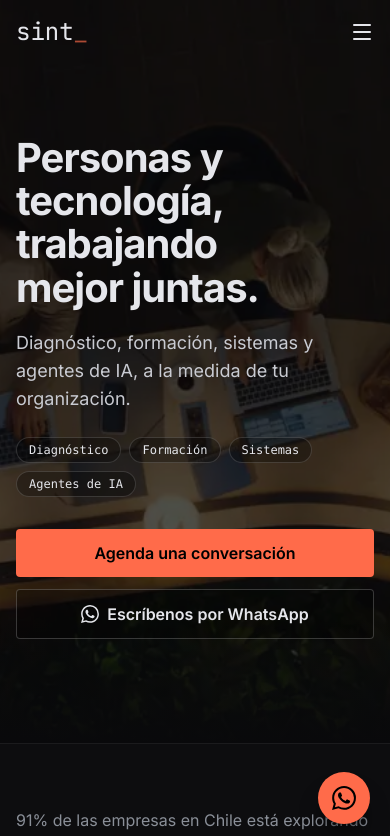
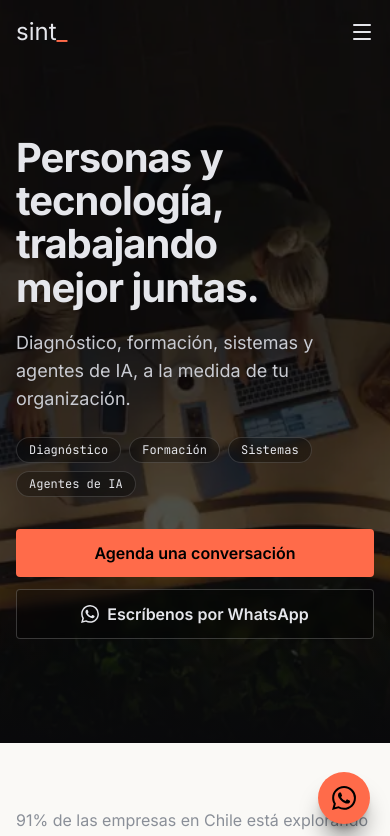
Before and after one commit to JoseSebaLM/SINT, a Next.js app: page / in a window 390 px wide. Shown: the top 836 px of the page. Built offline with nearby package versions, Linux system fonts and the light colour scheme.

Commit message:
feat(tema): tokens de papel y tinta, tipografía y clases base
Co-Authored-By: Claude Opus 5.5 <noreply@anthropic.com>

```diff
--- a/app/globals.css
+++ b/app/globals.css
@@ -2,76 +2,91 @@
 @tailwind components;
 @tailwind utilities;
 
-:root {
-  --background: #09090B;
-  --foreground: #E5E6EB;
+@layer base {
+  :root {
+    /* Papel y tinta */
+    --paper: 250 249 246;      /* #FAF9F6 fondo de la página */
+    --paper-2: 243 241 236;    /* #F3F1EC fondo de los ejemplos y bandas suaves */
+    --surface: 255 255 255;    /* #FFFFFF tarjetas e interfaces */
+    --ink: 22 20 15;           /* #16140F texto principal, botón principal, bandas oscuras */
+    --ink-2: 85 81 74;         /* #55514A texto secundario (7,5:1 sobre papel) */
+    --ink-3: 107 102 93;       /* #6B665D texto terciario y etiquetas (5,4:1 sobre papel) */
+    --line: 230 226 218;       /* #E6E2DA líneas finas */
+    --line-2: 213 208 198;     /* #D5D0C6 bordes de controles */
+
+    /* Marca */
+    --accent: 255 107 74;      /* #FF6B4A naranja Sint: rellenos y gráficos, nunca texto sobre claro */
+    --accent-ink: 184 55 26;   /* #B8371A naranja para texto sobre claro (5,2:1) */
+    --accent-soft: 255 233 226;/* #FFE9E2 fondo suave de acento */
+    --ok: 27 122 75;           /* #1B7A4B solo para estados: "en línea", indicadores sobre 90 */
+
+    /* Sobre bandas oscuras (fondo ink) */
+    --on-night: 245 243 238;   /* #F5F3EE texto */
+    --on-night-2: 168 163 154; /* #A8A39A texto secundario (7,3:1) */
+    --line-night: 52 49 43;    /* #34312B líneas */
+  }
+
+  html { scroll-behavior: smooth; -webkit-text-size-adjust: 100%; }
+  body { @apply bg-paper font-sans text-ink antialiased; }
+  section[id], article[id] { scroll-margin-top: 5rem; }
+
+  :focus-visible { outline: 2px solid rgb(var(--ink)); outline-offset: 3px; border-radius: 6px; }
+  .night :focus-visible { outline-color: rgb(var(--accent)); }
+
+  summary::-webkit-details-marker { display: none; }
 }
 
-html {
-  scroll-behavior: smooth;
+@layer components {
+  .container-page { @apply mx-auto w-full max-w-[75rem] px-5 sm:px-8; }
+
+  /* Tipografía */
+  .h-display { @apply text-balance text-[2.375rem] font-semibold leading-[1.05] tracking-[-0.035em] sm:text-[3.5rem] lg:text-[4.5rem] lg:leading-[1.02]; }
+  .h-section { @apply text-balance text-[1.875rem] font-semibold leading-[1.1] tracking-[-0.03em] md:text-[2.75rem] md:leading-[1.08]; }
+  .h-line { @apply text-[1.75rem] font-semibold leading-[1.1] tracking-[-0.025em] md:text-[2.25rem]; }
+  .lead { @apply text-[1.0625rem] leading-relaxed text-ink-2 md:text-xl md:leading-relaxed; }
+  .eyebrow { @apply text-sm font-medium text-accent-ink; }
+  .index { @apply font-mono text-[0.8125rem] text-ink-3; }
+
+  /* Botones: siempre píldora, 48 px de alto (40 en el encabezado) */
+  .btn { @apply inline-flex h-12 items-center justify-center gap-2 whitespace-nowrap rounded-full px-6 text-[0.9375rem] font-medium transition-colors duration-200; }
+  .btn-primary { @apply bg-ink text-white hover:bg-[#33302A]; }
+  .btn-secondary { @apply border border-line-2 bg-surface text-ink hover:border-ink; }
+  .btn-accent { @apply bg-accent text-ink hover:bg-[#FF8566]; }
+  .btn-night { @apply border border-line-night text-on-night hover:border-on-night; }
+  .btn-sm { @apply h-10 px-5 text-sm; }
+
+  .link-arrow { @apply inline-flex items-center gap-1.5 text-[0.9375rem] font-medium text-ink underline decoration-line-2 underline-offset-[6px] transition-colors hover:decoration-ink; }
+
+  /* Marco de los ejemplos visuales */
+  .stage { @apply rounded-3xl bg-paper-2 p-4 sm:p-8 lg:p-10; }
+  .stage-label { @apply mb-4 flex items-center gap-2 text-[0.8125rem] text-ink-3 sm:mb-6; }
+  .tag-ejemplo { @apply rounded-full border border-line-2 bg-surface px-2.5 py-0.5 text-xs font-medium text-ink-2; }
+  .mock { @apply mx-auto w-full max-w-[30rem] rounded-2xl border border-line bg-surface shadow-float; }
 }
 
-body {
-  color: var(--foreground);
-  background-color: #09090B;
-  font-family: var(--font-inter), system-ui, sans-serif;
-}
+/* Logo: el cursor parpadea tres veces al cargar y descansa */
+@keyframes blink { 50% { opacity: 0.15; } }
+.logo-cursor { animation: blink 1.1s 3; }
 
-/* Las secciones quedan visibles bajo el encabezado fijo al navegar con anclas */
-section[id] {
-  scroll-margin-top: 4.5rem;
-}
+/* Secuencias de los ejemplos. Por defecto todo está en su estado final (sin JS se ve completo).
+   El componente <Secuencia> pone data-seq="wait" al montar y "run" cuando entra en pantalla. */
+@keyframes seq-in { from { opacity: 0; transform: translateY(8px); } to { opacity: 1; transform: none; } }
+@keyframes seq-bar { from { transform: scaleX(0); } to { transform: scaleX(1); } }
+@keyframes seq-ring { from { stroke-dashoffset: 100; } }
+[data-seq="wait"] .seq { opacity: 0; }
+[data-seq="wait"] .seq-bar { transform: scaleX(0); }
+[data-seq="wait"] .seq-ring { stroke-dashoffset: 100; }
+[data-seq="run"] .seq { animation: seq-in 0.5s cubic-bezier(0.2, 0.7, 0.2, 1) both; animation-delay: calc(var(--i, 0) * var(--step, 0.5s)); }
+[data-seq="run"] .seq-bar { animation: seq-bar 0.7s cubic-bezier(0.2, 0.7, 0.2, 1) both; animation-delay: calc(var(--i, 0) * 0.12s); }
+[data-seq="run"] .seq-ring { animation: seq-ring 1s cubic-bezier(0.2, 0.7, 0.2, 1) both; animation-delay: calc(var(--i, 0) * 0.15s); }
+.seq-bar { transform-origin: left; }
 
-:focus-visible {
-  outline: 2px solid #FF6B4A;
-  outline-offset: 3px;
-  border-radius: 4px;
-}
-
-/* Cursor del logo sint_ */
-@keyframes blink {
-  0%, 100% { opacity: 1; }
-  50% { opacity: 0.2; }
-}
-
-.logo-cursor {
-  animation: blink 1.2s infinite;
-}
-
-/* Entrada suave de la portada; se desactiva con prefers-reduced-motion */
-@keyframes rise {
-  from { opacity: 0; transform: translateY(12px); }
-  to { opacity: 1; transform: none; }
-}
-
-.rise {
-  animation: rise 0.6s ease-out both;
-}
-
-/* Preguntas frecuentes: el ícono + gira al abrir */
-details[open] > summary .faq-icon {
-  transform: rotate(45deg);
-}
-
-summary::-webkit-details-marker {
-  display: none;
-}
+details[open] > summary .faq-icon { transform: rotate(45deg); }
 
 @media (prefers-reduced-motion: reduce) {
-  html {
-    scroll-behavior: auto;
-  }
-
-  *,
-  *::before,
-  *::after {
-    animation: none !important;
-    transition: none !important;
-  }
+  html { scroll-behavior: auto; }
+  *, *::before, *::after { animation: none !important; transition: none !important; }
+  [data-seq] .seq { opacity: 1 !important; }
+  [data-seq] .seq-bar { transform: none !important; }
+  [data-seq] .seq-ring { stroke-dashoffset: var(--off) !important; }
 }
-
-@layer utilities {
-  .text-balance {
-    text-wrap: balance;
-  }
-}
--- a/app/layout.tsx
+++ b/app/layout.tsx
@@ -3,17 +3,8 @@ import { Inter, JetBrains_Mono } from "next/font/google";
 import { site } from "./content/home";
 import "./globals.css";
 
-const inter = Inter({
-  subsets: ["latin"],
-  variable: "--font-inter",
-  display: "swap",
-});
-
-const jetbrainsMono = JetBrains_Mono({
-  subsets: ["latin"],
-  variable: "--font-jetbrains-mono",
-  display: "swap",
-});
+const sans = Inter({ subsets: ["latin"], axes: ["opsz"], variable: "--font-sans", display: "swap" });
+const mono = JetBrains_Mono({ subsets: ["latin"], weight: ["400", "500"], variable: "--font-mono", display: "swap" });
 
 // Imagen para redes: PNG estático (con extensión, para que Cloudflare Pages lo sirva como image/png).
 const ogImage = {
@@ -60,7 +51,7 @@ export const metadata: Metadata = {
 };
 
 export const viewport: Viewport = {
-  themeColor: "#09090B",
+  themeColor: "#FAF9F6",
 };
 
 export default function RootLayout({
@@ -69,10 +60,8 @@ export default function RootLayout({
   children: React.ReactNode;
 }>) {
   return (
-    <html lang="es-CL" className={`${inter.variable} ${jetbrainsMono.variable}`}>
-      <body className="antialiased">
-        {children}
-      </body>
+    <html lang="es-CL" className={`${sans.variable} ${mono.variable}`}>
+      <body>{children}</body>
     </html>
   );
 }
--- a/tailwind.config.ts
+++ b/tailwind.config.ts
@@ -1,22 +1,26 @@
 import type { Config } from "tailwindcss";
 
+const c = (v: string) => `rgb(var(--${v}) / <alpha-value>)`;
+
 const config: Config = {
-  content: [
-    "./pages/**/*.{js,ts,jsx,tsx,mdx}",
-    "./components/**/*.{js,ts,jsx,tsx,mdx}",
-    "./app/**/*.{js,ts,jsx,tsx,mdx}",
-  ],
+  content: ["./app/**/*.{ts,tsx}"],
   theme: {
     extend: {
       colors: {
-        "deep-zinc": "#09090B",
-        "brand-flux-orange": "#FF6B4A",
-        "accent-terminal-green": "#2EB886",
-        "accent-synth-purple": "#A371F7",
-        "accent-cyan-ray": "#06B6D4",
-        "text-off-white": "#E5E6EB",
-        "text-cool-grey": "#8A8F98",
-        "ds-amber": "#F59E0B",
+        paper: c("paper"), "paper-2": c("paper-2"), surface: c("surface"),
+        ink: c("ink"), "ink-2": c("ink-2"), "ink-3": c("ink-3"),
+        line: c("line"), "line-2": c("line-2"),
+        accent: c("accent"), "accent-ink": c("accent-ink"), "accent-soft": c("accent-soft"),
+        ok: c("ok"),
+        "on-night": c("on-night"), "on-night-2": c("on-night-2"), "line-night": c("line-night"),
+      },
+      fontFamily: {
+        sans: ["var(--font-sans)", "system-ui", "sans-serif"],
+        mono: ["var(--font-mono)", "ui-monospace", "monospace"],
+      },
+      boxShadow: {
+        card: "0 1px 2px rgb(22 20 15 / 0.04), 0 8px 24px -6px rgb(22 20 15 / 0.08)",
+        float: "0 2px 4px rgb(22 20 15 / 0.04), 0 24px 48px -12px rgb(22 20 15 / 0.16)",
       },
     },
   },
```
